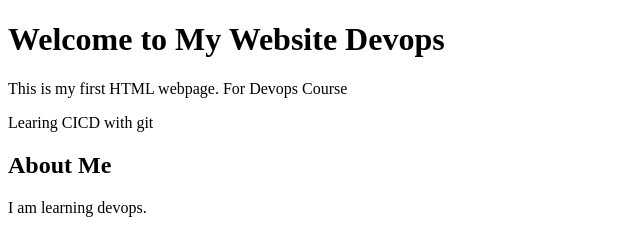
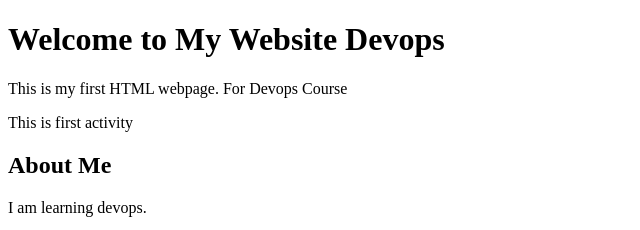
Before and after one commit to ajithbhuvi232-cell/htmlprctice, a plain HTML site: page index.html in a window 1280 px wide. Shown: the top 230 px of the page, 0-640 px from the left. Drawn offline with Linux system fonts and the light colour scheme.

Commit message:
new lines added

```diff
--- a/index.html
+++ b/index.html
@@ -7,7 +7,7 @@
 
     <h1>Welcome to My Website Devops</h1>
     <p>This is my first HTML webpage. For Devops Course</p>
-    <p>Learing CICD with git</p>
+    <p>This is first activity</p>
 
     <h2>About Me</h2>
     <p>I am learning devops.</p>
```
